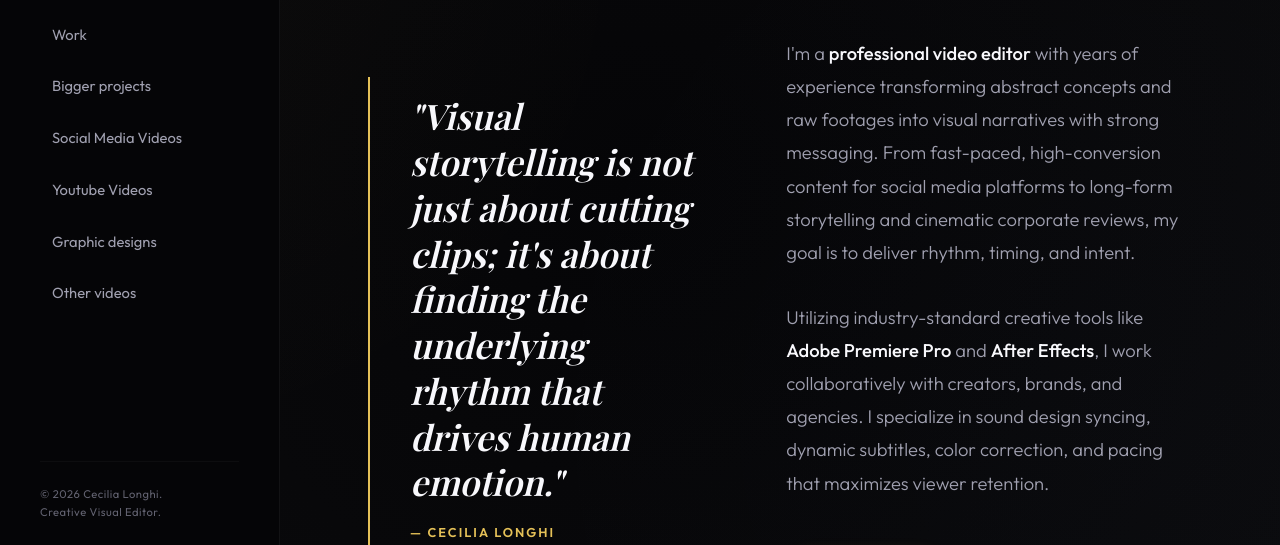
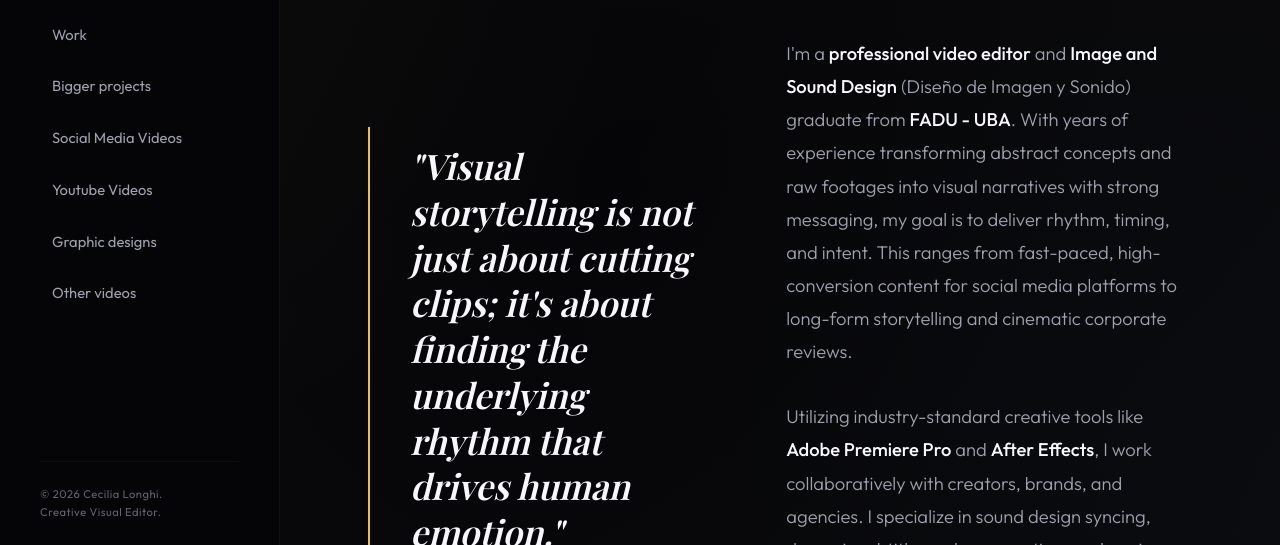
Before and after one commit to 4rc4n70s/portfolio-cecilialonghi, a plain HTML site: page about-me.html in a window 1280 px wide. Shown: the part 214-759 px from the top of the page. Drawn offline with nearby package versions, Linux system fonts and the light colour scheme; a web font is replaced by a local one.

Commit message:
Add FADU - UBA education degree details

```diff
--- a/about-me.html
+++ b/about-me.html
@@ -71,7 +71,7 @@
         <!-- Main text bio column -->
         <div class="about-main-text">
           <p class="about-bio-para">
-            I'm a <span>professional video editor</span> with years of experience transforming abstract concepts and raw footages into visual narratives with strong messaging. From fast-paced, high-conversion content for social media platforms to long-form storytelling and cinematic corporate reviews, my goal is to deliver rhythm, timing, and intent.
+            I'm a <span>professional video editor</span> and <span>Image and Sound Design</span> (Diseño de Imagen y Sonido) graduate from <span>FADU - UBA</span>. With years of experience transforming abstract concepts and raw footages into visual narratives with strong messaging, my goal is to deliver rhythm, timing, and intent. This ranges from fast-paced, high-conversion content for social media platforms to long-form storytelling and cinematic corporate reviews.
           </p>
           <p class="about-bio-para">
             Utilizing industry-standard creative tools like <span>Adobe Premiere Pro</span> and <span>After Effects</span>, I work collaboratively with creators, brands, and agencies. I specialize in sound design syncing, dynamic subtitles, color correction, and pacing that maximizes viewer retention.
```
Also changed, not shown: index.html (+1 -1 lines).
